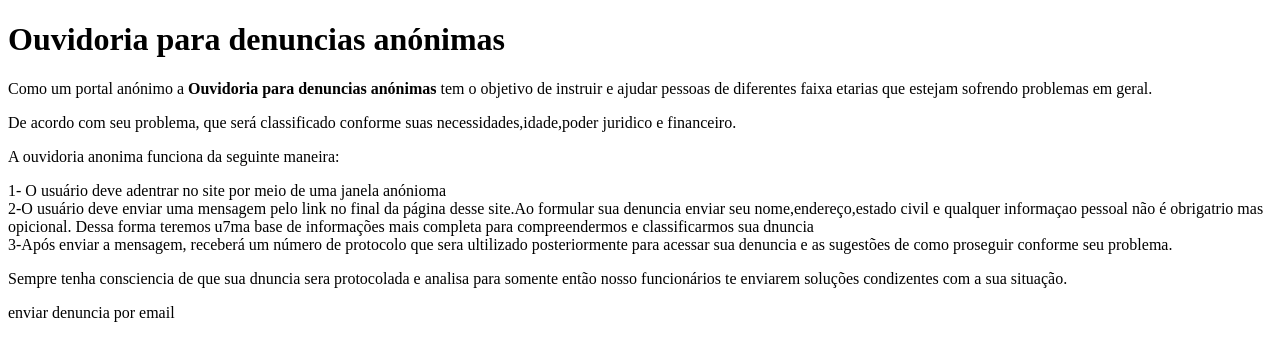
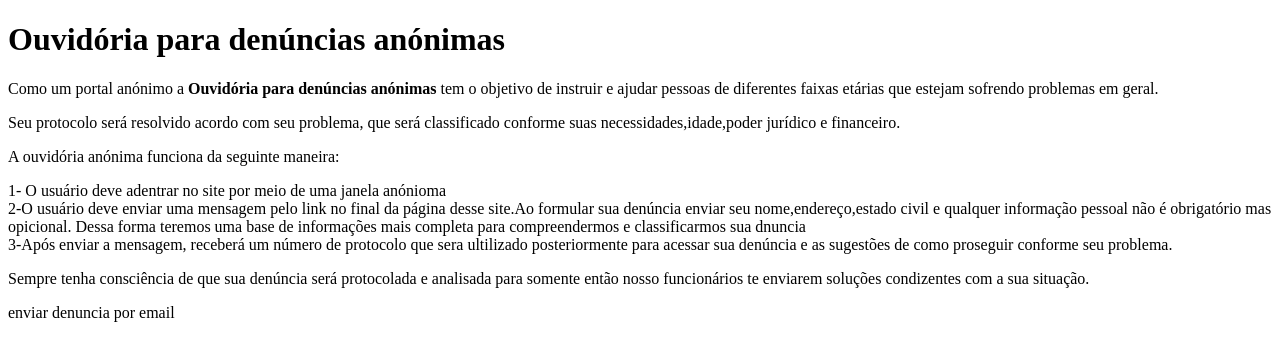
Before and after one commit to gineste21/meu-site, a plain HTML site: page index.html in a window 1280 px wide. Drawn offline with Linux system fonts and the light colour scheme.

Commit message:
Update index.html

```diff
--- a/index.html
+++ b/index.html
@@ -6,14 +6,14 @@
 	<title></title>
 </head>
 <body>
-<h1>Ouvidoria para denuncias anónimas</h1>
-<p>Como um portal anónimo a <strong>Ouvidoria para denuncias anónimas</strong> tem o objetivo de instruir e ajudar pessoas de diferentes faixa etarias que estejam sofrendo problemas em geral.</p>
-<p>De acordo com seu problema, que será classificado conforme suas necessidades,idade,poder juridico e financeiro.</p>
-<p>A ouvidoria anonima funciona da seguinte maneira:</p>
+<h1>Ouvidória para denúncias anónimas</h1>
+<p>Como um portal anónimo a <strong>Ouvidória para denúncias anónimas</strong> tem o objetivo de instruir e ajudar pessoas de diferentes faixas etárias que estejam sofrendo problemas em geral.</p>
+<p>Seu protocolo será resolvido acordo com seu problema, que será classificado conforme suas necessidades,idade,poder jurídico e financeiro.</p>
+<p>A ouvidória anónima funciona da seguinte maneira:</p>
 <aside> 1- O usuário deve adentrar no site por meio de uma janela anónioma</aside>
-<aside>2-O usuário deve enviar uma mensagem pelo link no final da página desse site.Ao formular sua denuncia enviar seu nome,endereço,estado civil e qualquer informaçao pessoal não é obrigatrio mas opicional. Dessa forma teremos u7ma base de informações mais completa para compreendermos e classificarmos sua dnuncia</aside>
-<aside>3-Após enviar a mensagem, receberá um número de protocolo que sera ultilizado posteriormente para acessar sua denuncia e as sugestões de como proseguir conforme seu problema.</aside>
-<p>Sempre tenha consciencia de que sua dnuncia sera protocolada e analisa para somente então nosso funcionários te enviarem soluções condizentes com a sua situação.</p>
+<aside>2-O usuário deve enviar uma mensagem pelo link no final da página desse site.Ao formular sua denúncia enviar seu nome,endereço,estado civil e qualquer informação pessoal não é obrigatório mas opicional. Dessa forma teremos uma base de informações mais completa para compreendermos e classificarmos sua dnuncia</aside>
+<aside>3-Após enviar a mensagem, receberá um número de protocolo que sera ultilizado posteriormente para acessar sua denúncia e as sugestões de como proseguir conforme seu problema.</aside>
+<p>Sempre tenha consciência de que sua denúncia será protocolada e analisada para somente então nosso funcionários te enviarem soluções condizentes com a sua situação.</p>
 
 
 <p>
```
